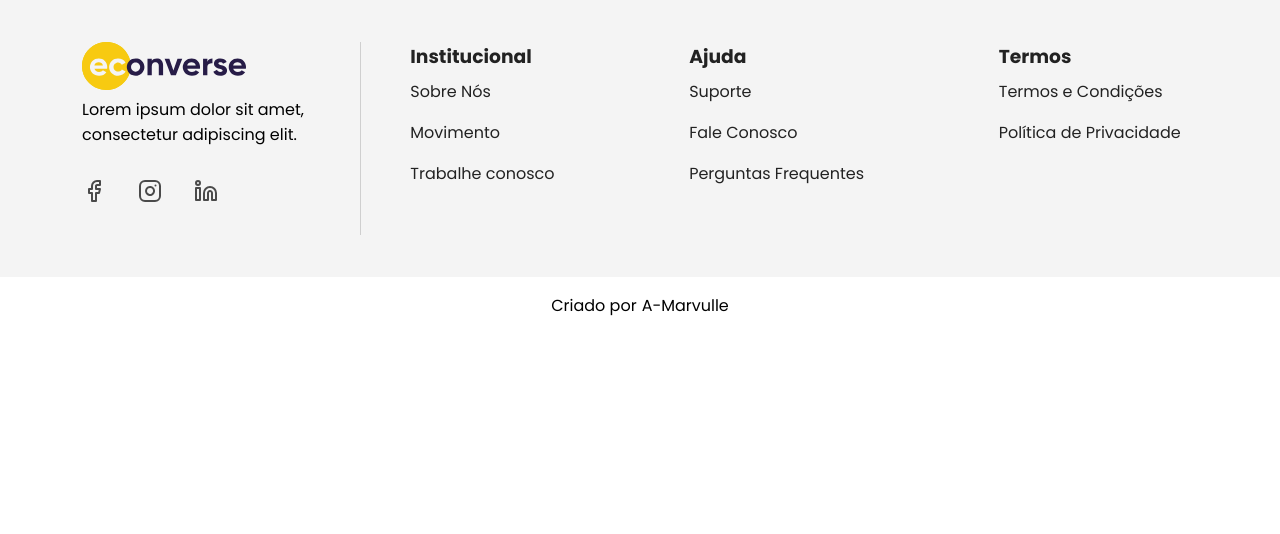
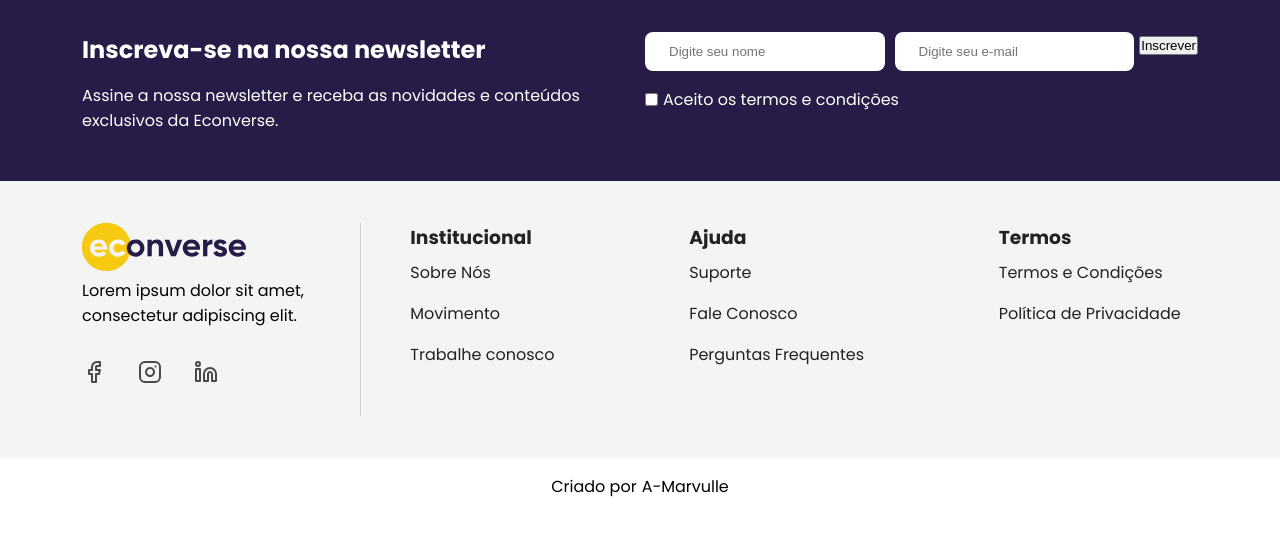
Before and after one commit to A-Marvulle/teste-front-end-econverse, a React (Vite) app: page / in a window 1280 px wide. Shown: the top 534 px of the page. Built offline with nearby package versions, Linux system fonts and the light colour scheme.

Commit message:
feat(components): add newsletter component

```diff
--- /dev/null
+++ b/src/components/News/News.scss
@@ -0,0 +1,76 @@
+@use "../../styles/var" as *;
+
+.news {
+    background-color: $purple;
+    color: $white;
+    min-height: 162px;
+    padding-block: 2rem;
+    display: flex;
+    align-items: center;
+    @media (max-width: $md) {
+        text-align: center;
+    }
+
+    &__container {
+        display: grid;
+        grid-template-columns: repeat(2, 1fr);
+
+        @media (max-width: $md) {
+            grid-template-columns: 1fr;
+        }
+    }
+
+    &__text {
+        margin-block: 1rem;
+    }
+
+    &__form {
+        display: flex;
+        align-items: start;
+        @media (max-width: $md) {
+            flex-direction: column;
+            justify-content: center;
+            align-items: center;
+        }
+        &-container {
+            display: flex;
+            flex-direction: row;
+            flex-wrap: wrap;
+
+            @media (max-width: $md) {
+                flex-direction: column;
+                justify-content: center;
+                align-items: center;
+                gap: 1rem;
+            }
+
+            .news__form-control {
+                width: 100%;
+                @media (min-width: $md) {
+                    width: 50%;
+                }
+                padding-inline: 5px;
+                label {
+                    display: none;
+                }
+                input {
+                    padding: 12px 24px;
+                    width: 100%;
+                    border-radius: 0.5rem;
+                    border: none;
+                    &:placeholder {
+                        font-family: inherit;
+                    }
+                }
+            }
+            .news__form-control-check {
+                padding-inline: 5px;
+                margin-block: 1rem;
+                display: flex;
+                flex-wrap: wrap;
+                gap: 5px;
+                width: 100%;
+            }
+        }
+    }
+}
--- /dev/null
+++ b/src/components/News/News.tsx
@@ -0,0 +1,23 @@
+import "./News.scss";
+import NewsForm from "./NewsForm";
+
+const News = () => {
+  return (
+    <section className="news">
+      <div className="container news__container">
+        <div>
+          <h2 className="news__title">Inscreva-se na nossa newsletter</h2>
+          <p className="news__text">
+            Assine a nossa newsletter e receba as novidades e conteúdos
+            exclusivos da Econverse.
+          </p>
+        </div>
+        <div>
+          <NewsForm />
+        </div>
+      </div>
+    </section>
+  );
+};
+
+export default News;
--- /dev/null
+++ b/src/components/News/NewsForm.tsx
@@ -0,0 +1,44 @@
+import "./News.scss";
+
+const NewsForm = () => {
+  return (
+    <form className="news__form">
+      <div className="news__form-container">
+        <div className="news__form-control">
+          <label>Digite seu nome</label>
+          <input
+            id="nome"
+            type="text"
+            placeholder="Digite seu nome"
+            required
+            autoComplete="name"
+          ></input>
+        </div>
+
+        <div className="news__form-control">
+          <label>Digite seu e-mail</label>
+          <input
+            id="email"
+            type="email"
+            placeholder="Digite seu e-mail"
+            required
+            autoComplete="email"
+          ></input>
+        </div>
+
+        <div className="news__form-control-check">
+          <input id="accept-terms" type="checkbox" required></input>
+          <label>Aceito os termos e condições</label>
+        </div>
+      </div>
+
+      <div>
+        <button type="submit" className="btn btn__yellow">
+          Inscrever
+        </button>
+      </div>
+    </form>
+  );
+};
+
+export default NewsForm;
--- a/src/main.tsx
+++ b/src/main.tsx
@@ -2,10 +2,13 @@ import { StrictMode } from "react";
 import { createRoot } from "react-dom/client";
 import "./styles/index.scss";
 import Footer from "./components/Footer/Footer";
+import News from "./components/News/News";
 
 createRoot(document.getElementById("root")!).render(
   <StrictMode>
-    <main></main>
+    <main>
+      <News />
+    </main>
     <Footer />
   </StrictMode>,
 );
```
